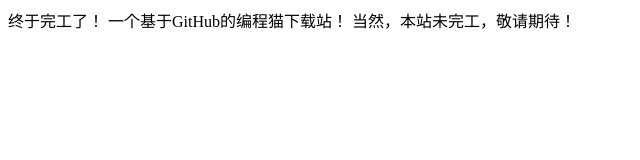
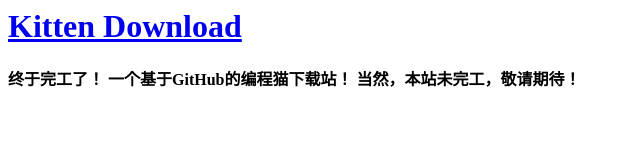
Before and after one commit to kitten-download/kitten-download.github.io, a plain HTML site: page index.html in a window 1280 px wide. Shown: the whole page, without its empty margins (0-640 px from the left). Drawn offline with Linux system fonts and the light colour scheme.

Commit message:
Update index.html

```diff
--- a/index.html
+++ b/index.html
@@ -1 +1,2 @@
-<p>终于完工了！ 一个基于GitHub的编程猫下载站！ 当然，本站未完工，敬请期待！</p>
+<h1><a href="https://kitten-download.github.io/">Kitten Download</a></h1>
+<h4>终于完工了！ 一个基于GitHub的编程猫下载站！ 当然，本站未完工，敬请期待！</h4>
```
